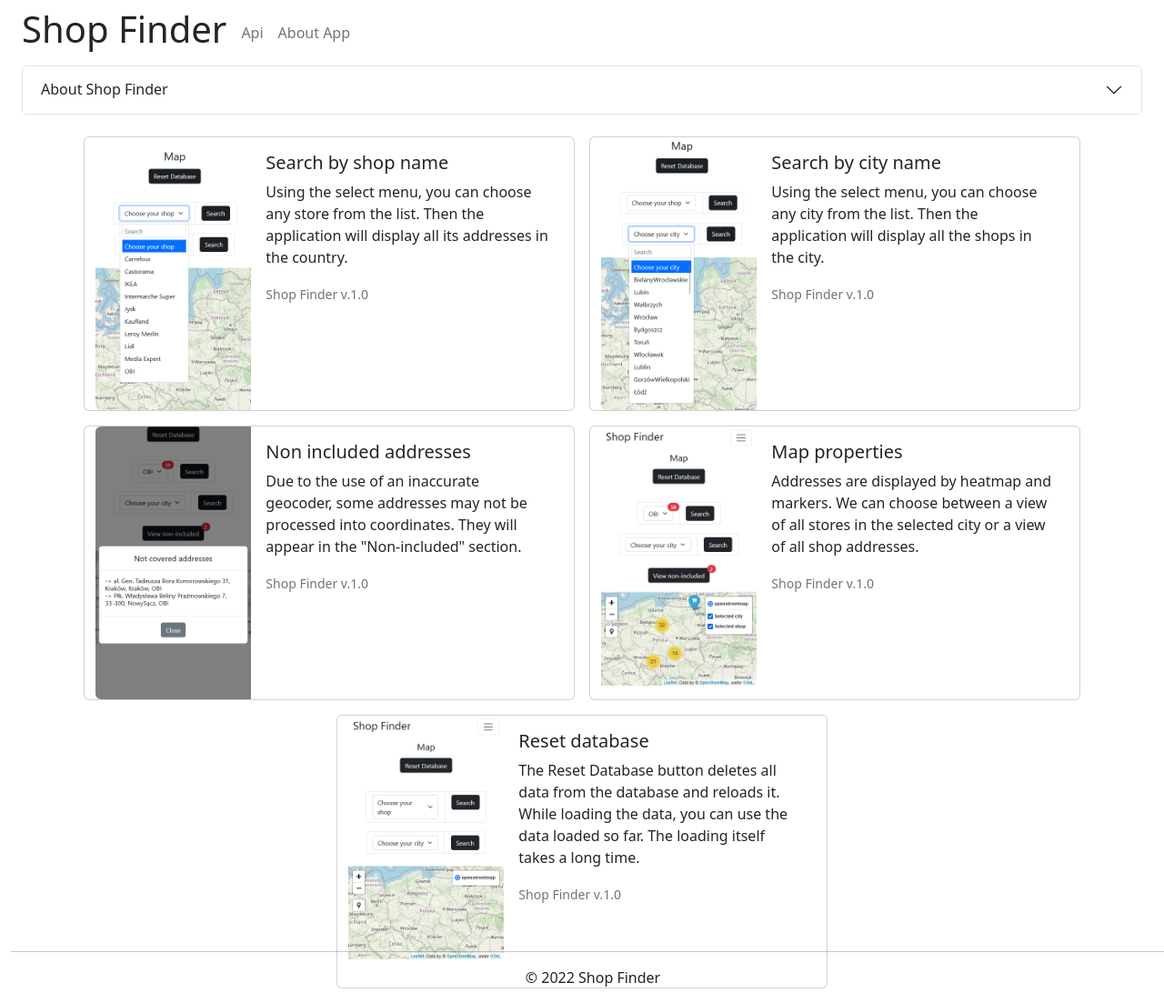
After one commit to JacobW22/Maps_project, a Django app: template templates/AboutApp.html in a window 1280 px wide. The commit adds this page. Shown: the whole page at 91% size. Run offline with Django 3.2, Linux system fonts and the light colour scheme; the template is opened without the code that fills it, so the values that code supplies are empty.

Commit message:
added AboutApp page

```diff
--- a/map/views.py
+++ b/map/views.py
@@ -119,6 +119,10 @@ class ShopFinderAPIView(APIView):
         else:
 
             raise Http404
+
+def AboutApp(request):
+    return render(request, 'AboutApp.html')
+
 
 
 def index(request):
--- a/mapproject/urls.py
+++ b/mapproject/urls.py
@@ -23,6 +23,7 @@ schema_view = get_schema_view(
 urlpatterns = [
     path('admin/', admin.site.urls),
     path('', map_views.index, name='index'),
+    path('AboutApp/', map_views.AboutApp, name='AboutApp'),
     path('api/all_shops/', map_views.ShoplistAPIView.as_view()),
     path('api-auth/', include('rest_framework.urls', namespace='rest_framework')),
     re_path(r'^api/chosen_shops/$', map_views.ShopFinderAPIView.as_view(), name='combined-list'),
--- a/static/style.css
+++ b/static/style.css
@@ -23,8 +23,40 @@ html,body {
       iframe {
         max-height: 500px;
       }
+      .col-md-4 {
+        overflow: hidden;
+      }
+      .col-md-4 img{
+        transition: all 1.5s  ease;
+      }
+
+      .col-md-4:hover img {
+          transform: scale(1.5);
+        }
+
+      .card {
+          transition: all 1.5s ease;
+      }
+
+      .card:hover {
+          transform: scale(1.5);
+          z-index: 1;
+      }
    }
 
+  @media (min-width: 992px) {
+    #footer_about_app {
+      position: fixed;
+      bottom: 0;
+      width: 100%;
+    }
+  }
+
+  @media (max-height: 720px) {
+    #footer {
+      display: none;
+    }
+  }
 
   #nie_znalezione {
     resize: none;
--- /dev/null
+++ b/templates/AboutApp.html
@@ -0,0 +1,184 @@
+<!doctype html>
+<html lang="pl">
+  <head>
+    {% load static %}
+
+    <meta charset="utf-8">
+    <meta name="viewport" content="width=device-width, initial-scale=1">
+    <meta http-equiv="X-UA-Compatible" content="IE=edge">
+    <title>About app</title>
+    <link href="https://cdn.jsdelivr.net/npm/bootstrap@5.2.2/dist/css/bootstrap.min.css" rel="stylesheet" integrity="sha384-Zenh87qX5JnK2Jl0vWa8Ck2rdkQ2Bzep5IDxbcnCeuOxjzrPF/et3URy9Bv1WTRi" crossorigin="anonymous">
+    <script src="https://cdn.jsdelivr.net/npm/bootstrap@5.2.2/dist/js/bootstrap.bundle.min.js"></script>
+
+    <link rel="stylesheet" href="{% static 'style.css' %}">
+
+  </head>
+  <body class="container-fluid">
+
+
+<!-- Navbar start-->
+<nav class="navbar navbar-expand-lg">
+    <div class="container-fluid">
+      <center><h1 class="me-2"><a href="{% url 'index' %}" class="linkk">Shop Finder</a></h1></center>
+        <button class="navbar-toggler" type="button" data-bs-toggle="collapse" data-bs-target="#navbarSupportedContent" aria-controls="navbarSupportedContent" aria-expanded="false" aria-label="Toggle navigation">
+          <span class="navbar-toggler-icon"></span>
+        </button>
+      <div class="collapse navbar-collapse" id="navbarSupportedContent">
+        <ul class="navbar-nav me-auto mb-2 mb-lg-0">
+          <li class="nav-item">
+            <a class="nav-link" href="{% url 'schema-swagger-ui' %}" class="linkk">Api</a>
+          </li>
+          <li class="nav-item">
+            <a class="nav-link" href="{% url 'AboutApp' %}" class="linkk">About App</a>
+          </li>
+        </ul>
+      </div>
+    </div>
+</nav>
+<!-- Navbar end -->
+
+
+<div class="container-fluid">
+
+<!-- Acordion start -->
+<div class="accordion" id="accordionExample">
+  <div class="accordion-item">
+    <h2 class="accordion-header" id="headingThree">
+      <button class="accordion-button collapsed" type="button" data-bs-toggle="collapse" data-bs-target="#collapseThree" aria-expanded="false" aria-controls="collapseThree">
+        About Shop Finder
+      </button>
+    </h2>
+    <div id="collapseThree" class="accordion-collapse collapse" aria-labelledby="headingThree" data-bs-parent="#accordionExample">
+      <div class="accordion-body">
+        <strong>Shop Finder</strong> is an application that allows you to
+        search and display all the stores across Poland.
+        The application is based on data from <strong>https://www.promoceny.pl/sklepy/</strong>,
+        which is collected using Web Scraping and kept in the database.
+        There is also a free API that sends the collected information about stores.
+      </div>
+    </div>
+  </div>
+</div>
+<!-- Acordion end -->
+
+</div>
+
+<!-- Card menu start -->
+<div class="row mt-4 mx-2 justify-content-center">
+
+    <!-- Card start -->
+    <div class="card mb-3 mx-2" style="max-width: 540px;">
+      <div class="row g-0">
+        <div class="col-md-4">
+          <img src="{% static 'image1.png' %}" class="img-fluid rounded-start" alt="...">
+        </div>
+        <div class="col-md-8">
+          <div class="card-body">
+            <h5 class="card-title">Search by shop name</h5>
+            <p class="card-text">
+              Using the select menu, you can choose any store from the list.
+              Then the application will display all its addresses in the country.
+            </p>
+            <p class="card-text"><small class="text-muted">Shop Finder v.1.0</small></p>
+          </div>
+        </div>
+      </div>
+    </div>
+    <!-- Card end -->
+
+    <!-- Card start -->
+    <div class="card mb-3 mx-2" style="max-width: 540px;">
+      <div class="row g-0">
+        <div class="col-md-4">
+          <img src="{% static 'image2.png' %}" class="img-fluid rounded-start" alt="...">
+        </div>
+        <div class="col-md-8">
+          <div class="card-body">
+            <h5 class="card-title">Search by city name</h5>
+            <p class="card-text">
+              Using the select menu, you can choose any city from the list.
+              Then the application will display all the shops in the city.
+            </p>
+            <p class="card-text"><small class="text-muted">Shop Finder v.1.0</small></p>
+          </div>
+        </div>
+      </div>
+    </div>
+    <!-- Card end -->
+
+    <!-- Card start -->
+    <div class="card mb-3 mx-2" style="max-width: 540px;">
+      <div class="row g-0">
+        <div class="col-md-4">
+          <img src="{% static 'image3.png' %}" class="img-fluid rounded-start" alt="...">
+        </div>
+        <div class="col-md-8">
+          <div class="card-body">
+            <h5 class="card-title">Non included addresses</h5>
+            <p class="card-text">
+              Due to the use of an inaccurate geocoder, some addresses may not be processed into coordinates.
+              They will appear in the "Non-included" section.
+            </p>
+            <p class="card-text"><small class="text-muted">Shop Finder v.1.0</small></p>
+          </div>
+        </div>
+      </div>
+    </div>
+    <!-- Card end -->
+
+    <!-- Card start -->
+    <div class="card mb-3 mx-2" style="max-width: 540px;">
+      <div class="row g-0">
+        <div class="col-md-4">
+          <img src="{% static 'image4.png' %}" class="img-fluid rounded-start align-middle" alt="...">
+        </div>
+        <div class="col-md-8">
+          <div class="card-body">
+            <h5 class="card-title">Map properties</h5>
+            <p class="card-text">
+              Addresses are displayed by heatmap and markers.
+              We can choose between a view of all stores in the selected city
+              or a view of all shop addresses.
+            </p>
+            <p class="card-text"><small class="text-muted">Shop Finder v.1.0</small></p>
+          </div>
+        </div>
+      </div>
+    </div>
+    <!-- Card end -->
+
+    <!-- Card start -->
+    <div class="card mb-3 mx-2" style="max-width: 540px;">
+      <div class="row g-0">
+        <div class="col-md-4">
+          <img src="{% static 'image5.png' %}" class="img-fluid rounded-start align-middle" alt="...">
+        </div>
+        <div class="col-md-8">
+          <div class="card-body">
+            <h5 class="card-title">Reset database</h5>
+            <p class="card-text">
+              The Reset Database button deletes all data from the database and reloads it.
+              While loading the data, you can use the data loaded so far.
+              The loading itself takes a long time.
+            </p>
+            <p class="card-text"><small class="text-muted">Shop Finder v.1.0</small></p>
+          </div>
+        </div>
+      </div>
+    </div>
+    <!-- Card end -->
+
+</div>
+<!-- Card menu end -->
+
+<!-- Footer start -->
+<footer id="footer_about_app">
+  <hr>
+    <div class="text-center pb-3">
+      © 2022 Shop Finder
+    </div>
+</footer>
+<!-- Footer end -->
+
+</body>
+<html>
```
Also changed, not shown: templates/index.html (+14 -5 lines), db.sqlite3, static/image1.png (added), static/image2.png (added), static/image3.png (added), static/image4.png (added), static/image5.png (added).
